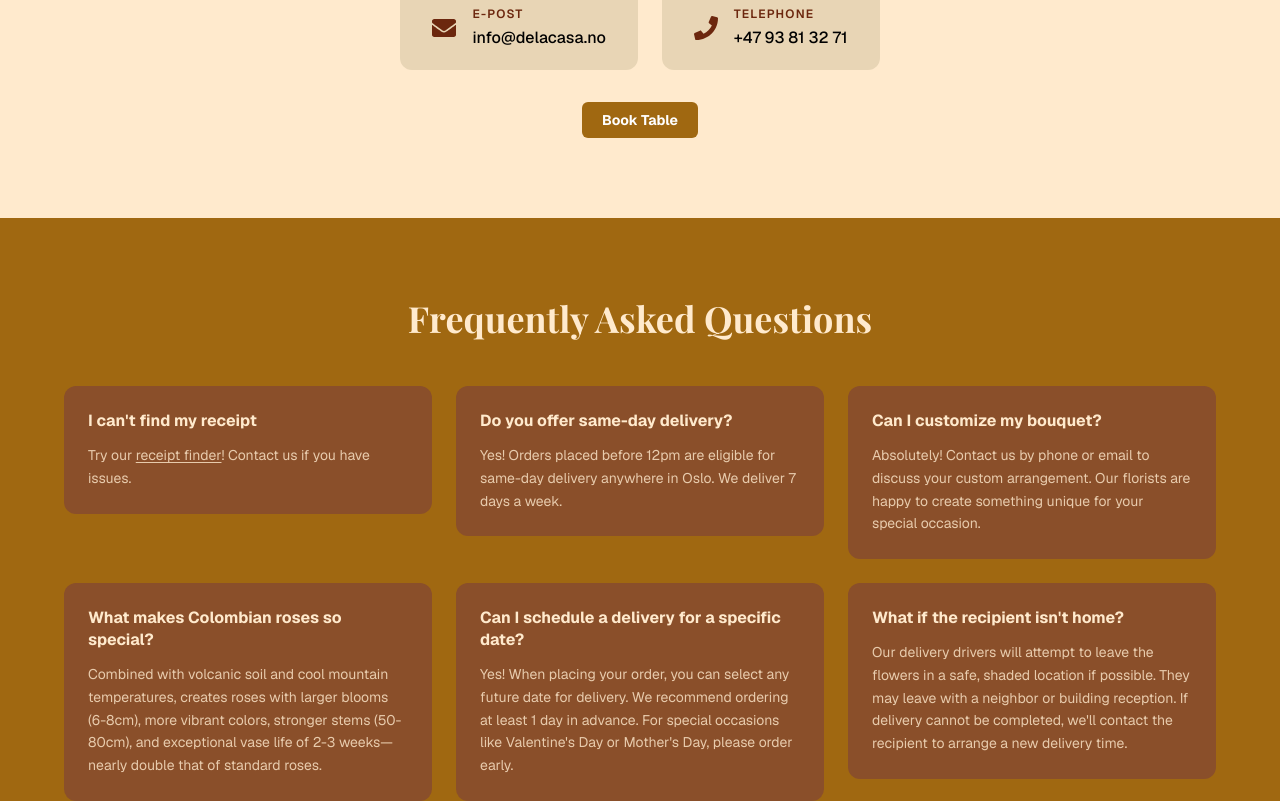
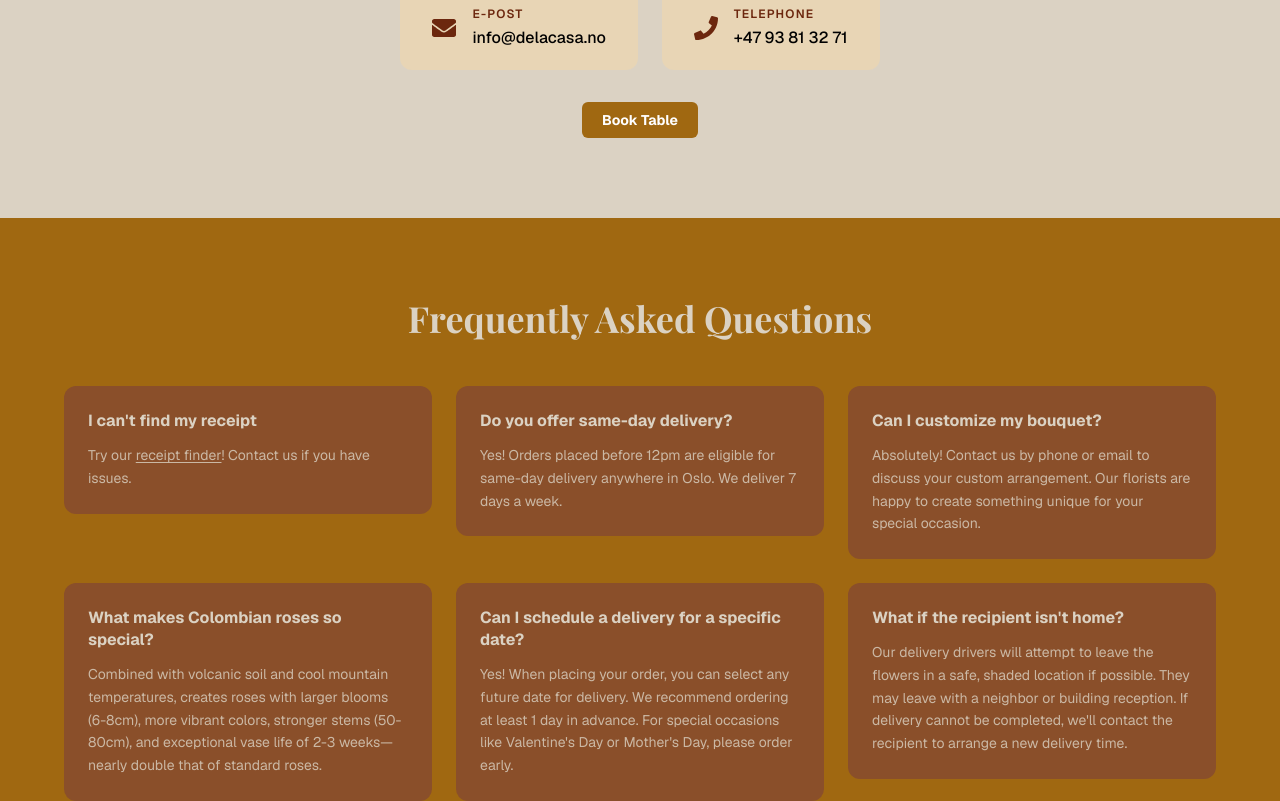
Before and after one commit to RosarioBA/delacasa-website, a Next.js app: page /contact in a window 1280 px wide. Shown: the part 983-1784 px from the top of the page. Built offline with nearby package versions, Linux system fonts and the light colour scheme; a web font is replaced by a local one.

Commit message:
feat: update background color to #DBD2C3 across pages

```diff
--- a/app/about/page.tsx
+++ b/app/about/page.tsx
@@ -38,7 +38,7 @@ function BrickPattern() {
 
 export default function AboutPage() {
   return (
-    <main className="min-h-screen pb-20" style={{ backgroundColor: "#FFEACD" }}>
+    <main className="min-h-screen pb-20" style={{ backgroundColor: "#DBD2C3" }}>
       {/* Header */}
       <div
         className="flex flex-col items-center gap-6 px-8 pb-16"
--- a/app/bonita/page.tsx
+++ b/app/bonita/page.tsx
@@ -7,7 +7,7 @@ const playfair = Playfair_Display({ subsets: ["latin"] });
 
 export default function BonitaPage() {
   return (
-    <main className="min-h-screen" style={{ backgroundColor: "#FFEACD" }}>
+    <main className="min-h-screen" style={{ backgroundColor: "#DBD2C3" }}>
 
       {/* Section 1 — Hero intro */}
       <section
@@ -83,7 +83,7 @@ export default function BonitaPage() {
       {/* Section 2 — Full menu */}
       <section
         className="flex flex-col items-center gap-8 px-16 py-20"
-        style={{ backgroundColor: "#F5E6CC" }}
+        style={{ backgroundColor: "#CEC5B6" }}
       >
         <FadeIn className="flex flex-col items-center gap-3 text-center">
           <h2
@@ -119,7 +119,7 @@ export default function BonitaPage() {
       {/* Section 3 — Order Takeaway */}
       <section
         className="relative flex flex-col items-center justify-center gap-8 px-16 py-24 overflow-hidden"
-        style={{ backgroundColor: "#FFEACD" }}
+        style={{ backgroundColor: "#DBD2C3" }}
       >
         {/* Wheat/grain SVG decorations */}
         <svg
--- a/app/contact/page.tsx
+++ b/app/contact/page.tsx
@@ -79,7 +79,7 @@ const faqs = [
 
 export default function ContactPage() {
   return (
-    <main className="min-h-screen" style={{ backgroundColor: "#FFEACD" }}>
+    <main className="min-h-screen" style={{ backgroundColor: "#DBD2C3" }}>
       {/* Header */}
       <div
         className="flex flex-col items-center gap-6 px-8 pb-16"
@@ -174,7 +174,7 @@ export default function ContactPage() {
       <section style={{ backgroundColor: "#A06811" }} className="px-16 py-20">
         <FadeIn>
           <h2
-            className={`${playfair.className} text-4xl font-bold text-[#FFEACD] text-center mb-12`}
+            className={`${playfair.className} text-4xl font-bold text-[#DBD2C3] text-center mb-12`}
           >
             Frequently Asked Questions
           </h2>
@@ -187,10 +187,10 @@ export default function ContactPage() {
                 className="rounded-xl p-6 flex flex-col gap-3"
                 style={{ backgroundColor: "#8A4F2A" }}
               >
-                <p className="text-[#FFEACD] font-bold text-base leading-snug">
+                <p className="text-[#DBD2C3] font-bold text-base leading-snug">
                   {faq.question}
                 </p>
-                <p className="text-[#FFEACD]/80 text-sm leading-relaxed">
+                <p className="text-[#DBD2C3]/80 text-sm leading-relaxed">
                   {faq.answer}
                 </p>
               </div>
--- a/app/menu/page.tsx
+++ b/app/menu/page.tsx
@@ -63,7 +63,7 @@ const sections = [
 
 export default function MenuPage() {
   return (
-    <main className="min-h-screen pb-20" style={{ backgroundColor: "#FFEACD" }}>
+    <main className="min-h-screen pb-20" style={{ backgroundColor: "#DBD2C3" }}>
       {/* Header */}
       <div
         className="flex flex-col items-center gap-4 px-8 pb-16"
@@ -87,7 +87,7 @@ export default function MenuPage() {
           <span className="block w-16 h-px bg-[#6C270E]" />
         </div>
 
-        <Button href="/BH-2026-03-13_DLC_Menu_pasta_brunch.pdf" label="View Menu" />
+        <Button href="https://www.delacasapastabar.com/_files/ugd/430aec_4fe63c2d79264965a4e57cdf6a42fdcd.pdf" label="View Menu" external />
       </div>
 
       {/* Sections */}
```
